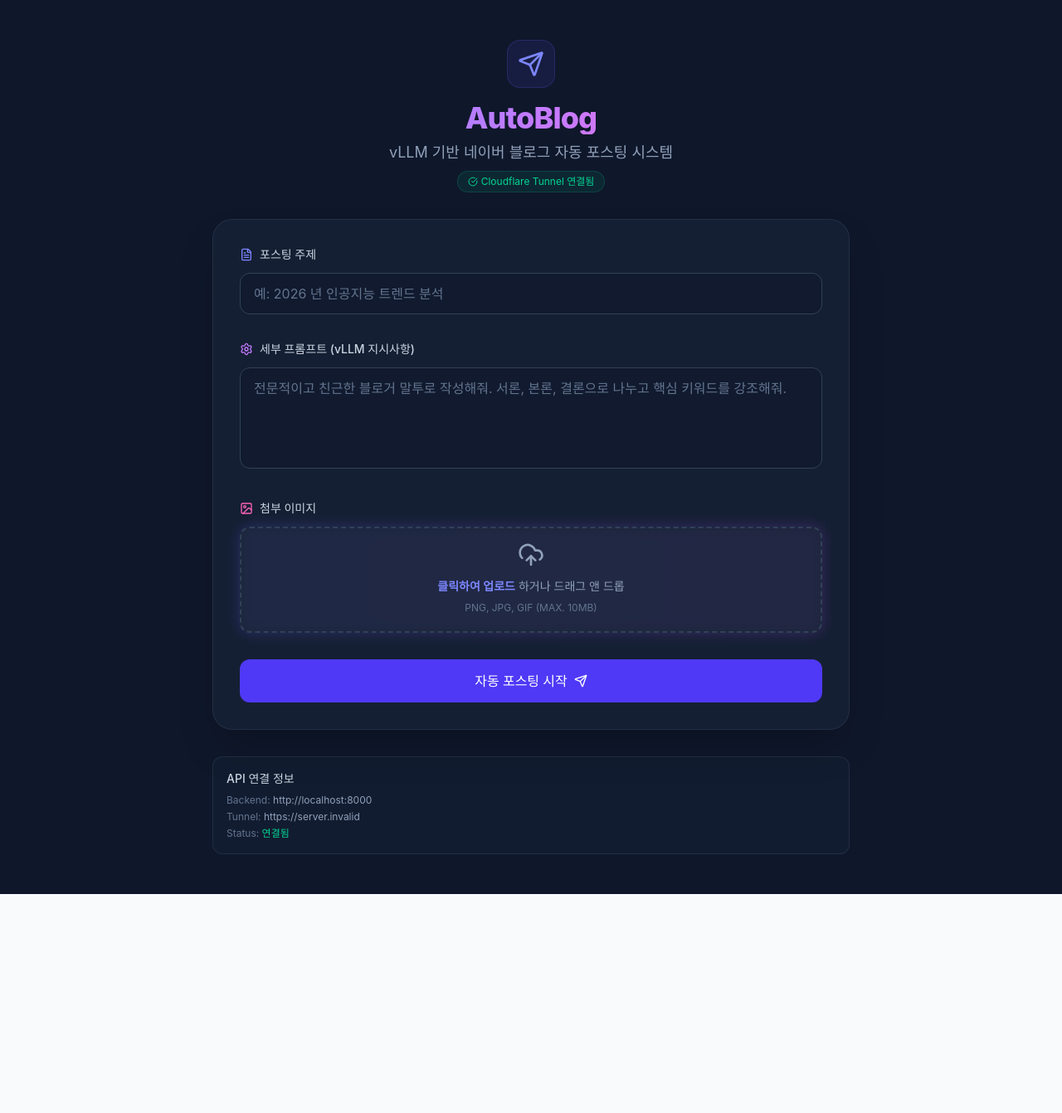
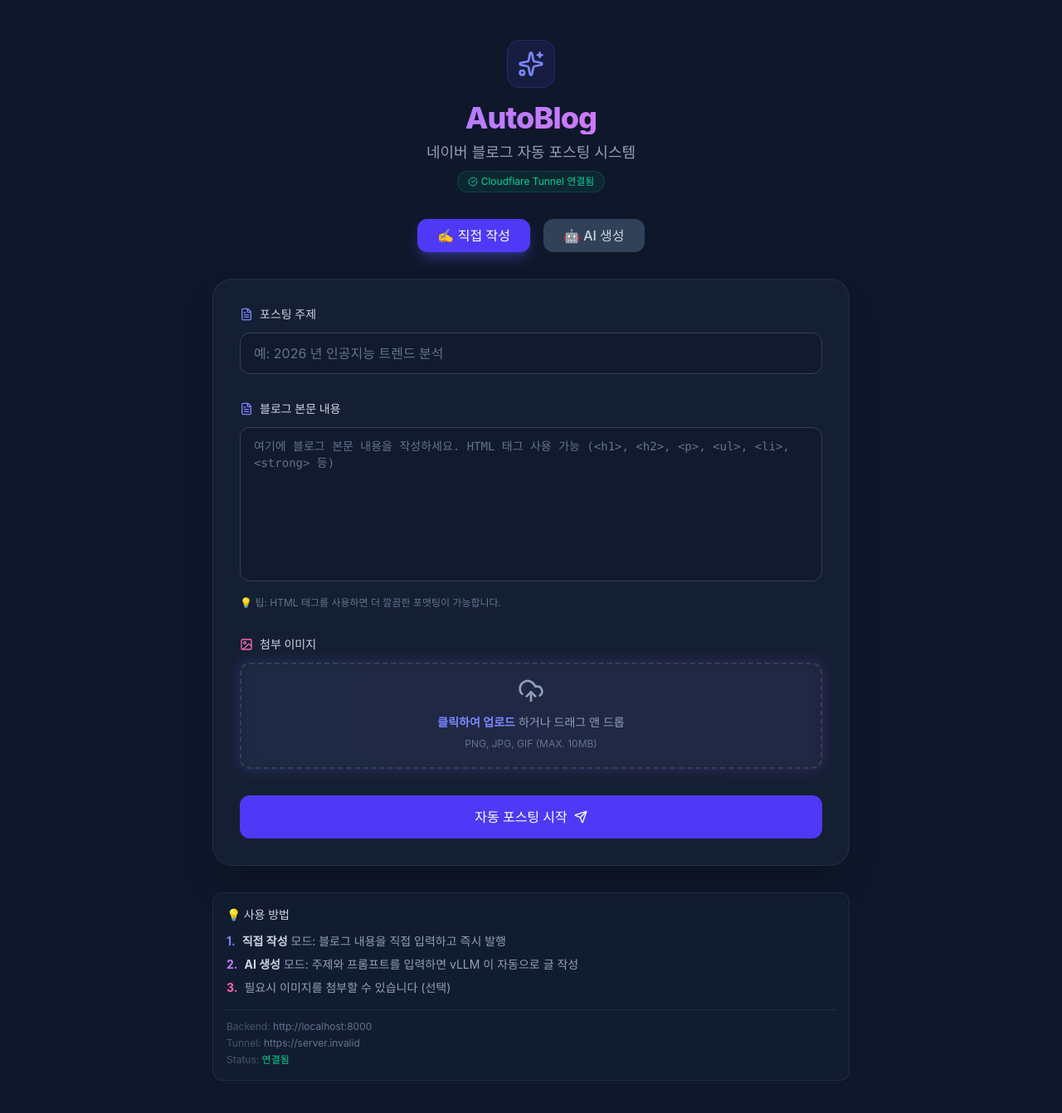
Before and after one commit to ohkst/badablogpost, a React (Vite) app in the folder frontend/: page / in a window 1280 px wide. Shown: the top 1342 px of the page at 83% size. Before the commit the page ends 1078 px from the top, so only its background shows below. Built offline with nearby package versions, Linux system fonts and the light colour scheme; no server answers.

Commit message:
feat: 직접 작성/AI 생성 모드 추가 및 vLLM 연결 확인

```diff
--- a/frontend/src/App.jsx
+++ b/frontend/src/App.jsx
@@ -1,14 +1,16 @@
 import React, { useState } from 'react';
 import axios from 'axios';
-import { Send, UploadCloud, FileText, Settings, Image as ImageIcon, CheckCircle, AlertCircle, Loader2 } from 'lucide-react';
+import { Send, UploadCloud, FileText, Settings, Image as ImageIcon, CheckCircle, AlertCircle, Loader2, Sparkles } from 'lucide-react';
 
 // Cloudflare Tunnel API URL - 환경 변수 우선, 없으면 기본값
 const API_BASE_URL = import.meta.env.VITE_API_BASE_URL || 'https://blog.ohkst.shop';
 
 function App() {
+  const [mode, setMode] = useState('direct'); // 'direct' 또는 'ai'
   const [formData, setFormData] = useState({
     topic: '',
-    prompt: ''
+    content: '', // 직접 작성 모드
+    prompt: ''   // AI 생성 모드
   });
   const [image, setImage] = useState(null);
   const [status, setStatus] = useState('idle'); // idle, loading, success, error
@@ -27,21 +29,36 @@ function App() {
   const handleSubmit = async (e) => {
     e.preventDefault();
     setStatus('loading');
-    setMessage('vLLM 이 포스팅을 생성하고 네이버에 등록 중입니다...');
+
+    const endpoint = mode === 'ai' ? '/api/post' : '/api/post/direct';
+    const actionText = mode === 'ai'
+      ? 'vLLM 이 포스팅을 생성하고 네이버에 등록 중입니다...'
+      : '네이버 블로그에 등록 중입니다...';
+
+    setMessage(actionText);
 
     const data = new FormData();
     data.append('topic', formData.topic);
+
+    if (mode === 'ai') {
       data.append('prompt', formData.prompt);
+    } else {
+      data.append('content', formData.content);
+    }
+
     if (image) {
       data.append('image', image);
     }
 
     try {
-      const response = await axios.post(`${API_BASE_URL}/api/post`, data, {
+      const response = await axios.post(`${API_BASE_URL}${endpoint}`, data, {
         headers: { 'Content-Type': 'multipart/form-data' }
       });
       setStatus('success');
       setMessage(response.data.message || '포스팅이 성공적으로 완료되었습니다!');
+      // 폼 초기화
+      setFormData({ topic: '', content: '', prompt: '' });
+      setImage(null);
     } catch (error) {
       setStatus('error');
 
@@ -77,16 +94,42 @@ function App() {
         {/* Header */}
         <div className="text-center space-y-2">
           <div className="inline-flex items-center justify-center p-3 bg-indigo-500/10 rounded-2xl mb-4 border border-indigo-500/20">
-            <Send className="w-8 h-8 text-indigo-400" />
+            <Sparkles className="w-8 h-8 text-indigo-400" />
           </div>
           <h1 className="text-4xl font-extrabold tracking-tight bg-gradient-to-r from-indigo-400 via-purple-400 to-pink-400 bg-clip-text text-transparent">
             AutoBlog
           </h1>
-          <p className="text-slate-400 text-lg">vLLM 기반 네이버 블로그 자동 포스팅 시스템</p>
+          <p className="text-slate-400 text-lg">네이버 블로그 자동 포스팅 시스템</p>
           <div className="inline-flex items-center px-3 py-1 bg-emerald-500/10 border border-emerald-500/20 rounded-full">
             <CheckCircle className="w-3 h-3 text-emerald-400 mr-1" />
             <span className="text-xs text-emerald-400">Cloudflare Tunnel 연결됨</span>
           </div>
+        </div>
+
+        {/* Mode Toggle */}
+        <div className="flex justify-center space-x-4">
+          <button
+            type="button"
+            onClick={() => setMode('direct')}
+            className={`px-6 py-2 rounded-xl font-medium transition-all ${
+              mode === 'direct'
+                ? 'bg-indigo-600 text-white shadow-lg shadow-indigo-500/30'
+                : 'bg-slate-700 text-slate-300 hover:bg-slate-600'
+            }`}
+          >
+            ✍️ 직접 작성
+          </button>
+          <button
+            type="button"
+            onClick={() => setMode('ai')}
+            className={`px-6 py-2 rounded-xl font-medium transition-all ${
+              mode === 'ai'
+                ? 'bg-purple-600 text-white shadow-lg shadow-purple-500/30'
+                : 'bg-slate-700 text-slate-300 hover:bg-slate-600'
+            }`}
+          >
+            🤖 AI 생성
+          </button>
         </div>
 
         {/* Main Card */}
@@ -110,11 +153,34 @@ function App() {
               />
             </div>
 
-            {/* Prompt Input */}
+            {/* Content Input (Direct Mode) */}
+            {mode === 'direct' && (
+              <div className="space-y-3">
+                <label className="flex items-center space-x-2 text-sm font-medium text-slate-300">
+                  <FileText className="w-4 h-4 text-indigo-400" />
+                  <span>블로그 본문 내용</span>
+                </label>
+                <textarea
+                  name="content"
+                  value={formData.content}
+                  onChange={handleChange}
+                  placeholder="여기에 블로그 본문 내용을 작성하세요. HTML 태그 사용 가능 (&lt;h1&gt;, &lt;h2&gt;, &lt;p&gt;, &lt;ul&gt;, &lt;li&gt;, &lt;strong&gt; 등)"
+                  rows="8"
+                  className="w-full bg-slate-900/50 border border-slate-700 rounded-xl px-4 py-3 text-slate-200 focus:outline-none focus:ring-2 focus:ring-indigo-500 focus:border-transparent transition-all placeholder:text-slate-500 resize-none font-mono text-sm"
+                  required
+                />
+                <p className="text-xs text-slate-500">
+                  💡 팁: HTML 태그를 사용하면 더 깔끔한 포맷팅이 가능합니다.
+                </p>
+              </div>
+            )}
+
+            {/* Prompt Input (AI Mode) */}
+            {mode === 'ai' && (
               <div className="space-y-3">
                 <label className="flex items-center space-x-2 text-sm font-medium text-slate-300">
                   <Settings className="w-4 h-4 text-purple-400" />
-                <span>세부 프롬프트 (vLLM 지시사항)</span>
+                  <span>AI 생성 프롬프트</span>
                 </label>
                 <textarea
                   name="prompt"
@@ -125,7 +191,11 @@ function App() {
                   className="w-full bg-slate-900/50 border border-slate-700 rounded-xl px-4 py-3 text-slate-200 focus:outline-none focus:ring-2 focus:ring-purple-500 focus:border-transparent transition-all placeholder:text-slate-500 resize-none"
                   required
                 />
+                <p className="text-xs text-slate-500">
+                  💡 AI 가 자동으로 블로그 글을 생성합니다. vLLM 서버가 연결되어 있어야 합니다.
+                </p>
               </div>
+            )}
 
             {/* Image Upload */}
             <div className="space-y-3">
@@ -195,13 +265,29 @@ function App() {
           </div>
         )}
 
-        {/* API Info */}
+        {/* Info Card */}
         <div className="bg-slate-800/30 border border-slate-700/50 rounded-xl p-4">
-          <h3 className="text-sm font-medium text-slate-300 mb-2">API 연결 정보</h3>
-          <div className="space-y-1 text-xs text-slate-400">
-            <p><span className="text-slate-500">Backend:</span> http://localhost:8000</p>
-            <p><span className="text-slate-500">Tunnel:</span> {API_BASE_URL}</p>
-            <p><span className="text-slate-500">Status:</span> <span className="text-emerald-400">연결됨</span></p>
+          <h3 className="text-sm font-medium text-slate-300 mb-3">💡 사용 방법</h3>
+          <div className="space-y-2 text-sm text-slate-400">
+            <div className="flex items-start space-x-2">
+              <span className="text-indigo-400 font-bold">1.</span>
+              <span><strong className="text-slate-300">직접 작성</strong> 모드: 블로그 내용을 직접 입력하고 즉시 발행</span>
+            </div>
+            <div className="flex items-start space-x-2">
+              <span className="text-purple-400 font-bold">2.</span>
+              <span><strong className="text-slate-300">AI 생성</strong> 모드: 주제와 프롬프트를 입력하면 vLLM 이 자동으로 글 작성</span>
+            </div>
+            <div className="flex items-start space-x-2">
+              <span className="text-pink-400 font-bold">3.</span>
+              <span>필요시 이미지를 첨부할 수 있습니다 (선택)</span>
+            </div>
+          </div>
+          <div className="mt-4 pt-3 border-t border-slate-700/50">
+            <div className="space-y-1 text-xs text-slate-500">
+              <p><span className="text-slate-600">Backend:</span> http://localhost:8000</p>
+              <p><span className="text-slate-600">Tunnel:</span> {API_BASE_URL}</p>
+              <p><span className="text-slate-600">Status:</span> <span className="text-emerald-400">연결됨</span></p>
+            </div>
           </div>
         </div>
       </div>
```
Also changed, not shown: 2 other files (tests, documents, lock files or other folders). Lines whose indentation alone changed are shown as unchanged.
